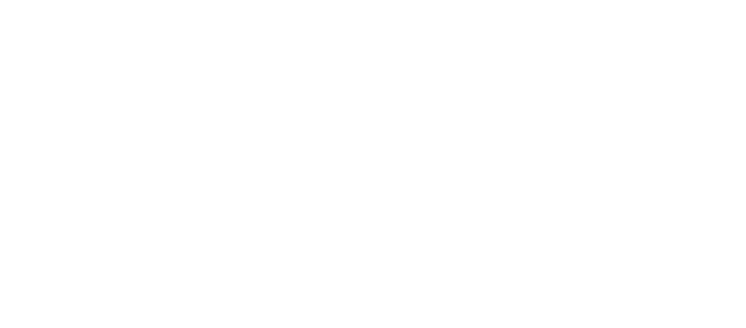
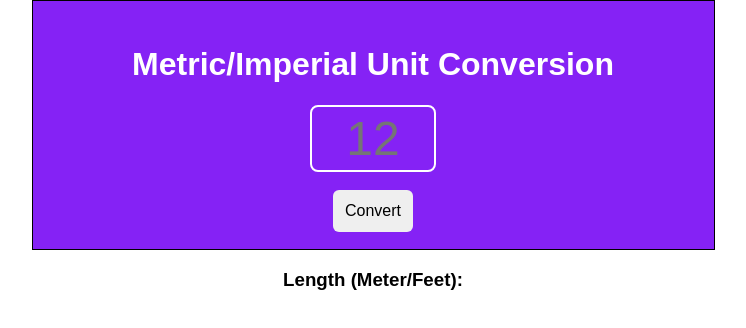
Before and after one commit to StefanLearnsCS/JavaScriptPractice, a plain HTML site: page unitConversion/index.html in a window 1280 px wide. Shown: the whole page, without its empty margins (267-1013 px from the left). Drawn offline with Linux system fonts and the light colour scheme.

Commit message:
Top container completed

```diff
--- a/unitConversion/index.css
+++ b/unitConversion/index.css
@@ -1,3 +1,37 @@
 body {
     margin: 0;
+    display: flex; /* Corrected from flexbox to flex */
+    align-items: center; /* Ensures vertical centering if needed */
+    flex-direction: column; /* Aligns items vertically */
+    font-family: sans-serif;
 }
+
+.top-container {
+    display: flex; /* Corrected from flexbox to flex */
+    align-items: center; /* Ensures vertical centering if needed */
+    flex-direction: column; /* Aligns items vertically */
+    background-color: rgb(133, 34, 245);
+    height: 200px;
+    padding: 24px;
+    color: white;
+    border: solid black 1px;
+}
+
+input {
+    font-size: 3rem;
+    text-align: center;
+    width: 20%;
+    padding: 4px;
+    background-color: rgb(133, 34, 245);
+    border: solid 2px white;
+    border-radius: 8px;
+    color: white;
+}
+
+button {
+    margin-top: 18px;
+    padding: 12px;
+    font-size: 1rem;
+    border: none;
+    border-radius: 6px;
+}
--- a/unitConversion/index.html
+++ b/unitConversion/index.html
@@ -3,6 +3,16 @@
         <link rel="stylesheet" href="index.css">
     </head>
     <body>
+        <div class="top-container">
+            <h1> Metric/Imperial Unit Conversion </h1>
+            <input placeholder="12" id="input-el"/>
+            <button id="convert-btn"> Convert </button>
+        </div>
+        <div class="bottom-container">
+            <div class="card">
+                <h3> Length (Meter/Feet): </h3>
+            </div>
+        </div>
         <script src="index.js"></script>
     </body>
 </html>
```
